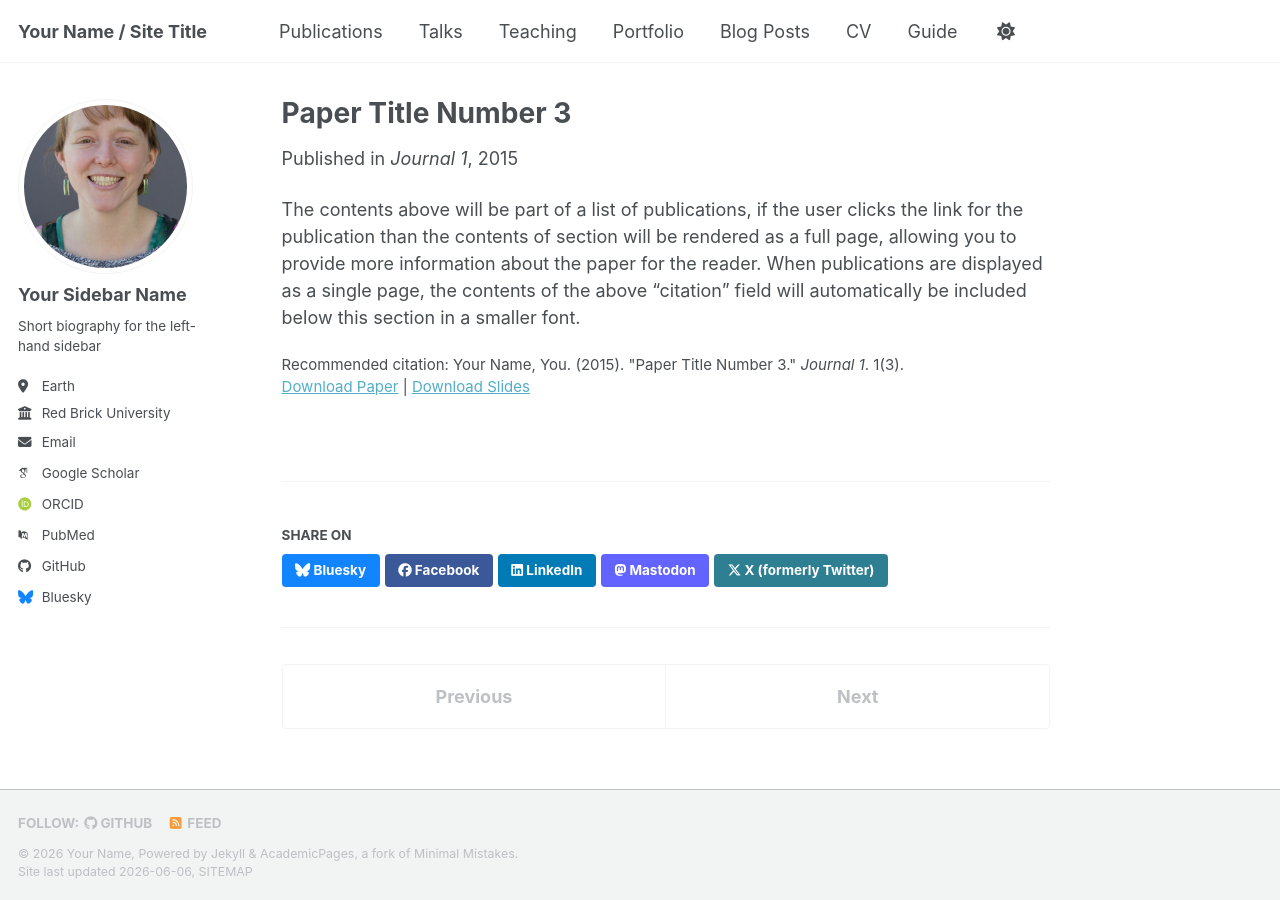
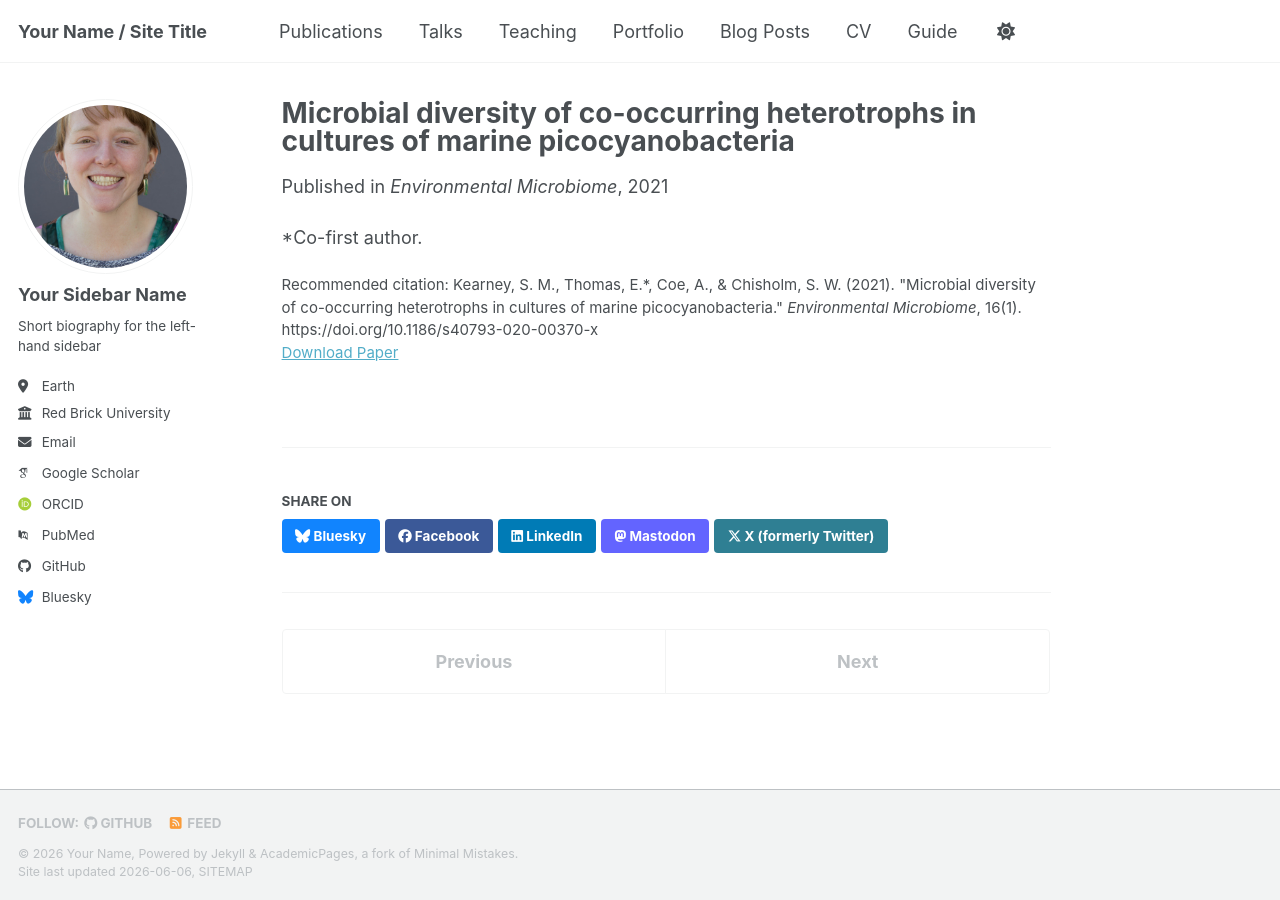
Before and after one commit to elainathomas/ElainaThomas.github.io, a Jekyll site: the page built from _publications/2015-10-01-paper-title-number-3.md, in a window 1280 px wide. Built offline with Jekyll 4.4.1, drawn with Linux system fonts in a browser that asks for light colours; some web fonts are replaced; a script bundle is joined from its source files by our own code; library files that are not in the unit come from our copies.

Commit message:
Update 2015-10-01-paper-title-number-3.md

```diff
--- a/_publications/2015-10-01-paper-title-number-3.md
+++ b/_publications/2015-10-01-paper-title-number-3.md
@@ -1,14 +1,11 @@
 ---
-title: "Paper Title Number 3"
+title: "Microbial diversity of co-occurring heterotrophs in cultures of marine picocyanobacteria"
 collection: publications
 category: manuscripts
-permalink: /publication/2015-10-01-paper-title-number-3
-excerpt: 'This paper is about the number 3. The number 4 is left for future work.'
-date: 2015-10-01
-venue: 'Journal 1'
-slidesurl: 'https://academicpages.github.io/files/slides3.pdf'
-paperurl: 'https://academicpages.github.io/files/paper3.pdf'
-citation: 'Your Name, You. (2015). &quot;Paper Title Number 3.&quot; <i>Journal 1</i>. 1(3).'
+permalink: /publication/2021-01-01-microbial-diversity-of-co-occurring-heterotrophs
+date: 2021-01-01
+venue: "Environmental Microbiome"
+paperurl: "https://doi.org/10.1186/s40793-020-00370-x"
+citation: "Kearney, S. M., Thomas, E.*, Coe, A., & Chisholm, S. W. (2021). \"Microbial diversity of co-occurring heterotrophs in cultures of marine picocyanobacteria.\" <i>Environmental Microbiome</i>, 16(1). https://doi.org/10.1186/s40793-020-00370-x"
 ---
-
-The contents above will be part of a list of publications, if the user clicks the link for the publication than the contents of section will be rendered as a full page, allowing you to provide more information about the paper for the reader. When publications are displayed as a single page, the contents of the above "citation" field will automatically be included below this section in a smaller font.
+*Co-first author.
```
